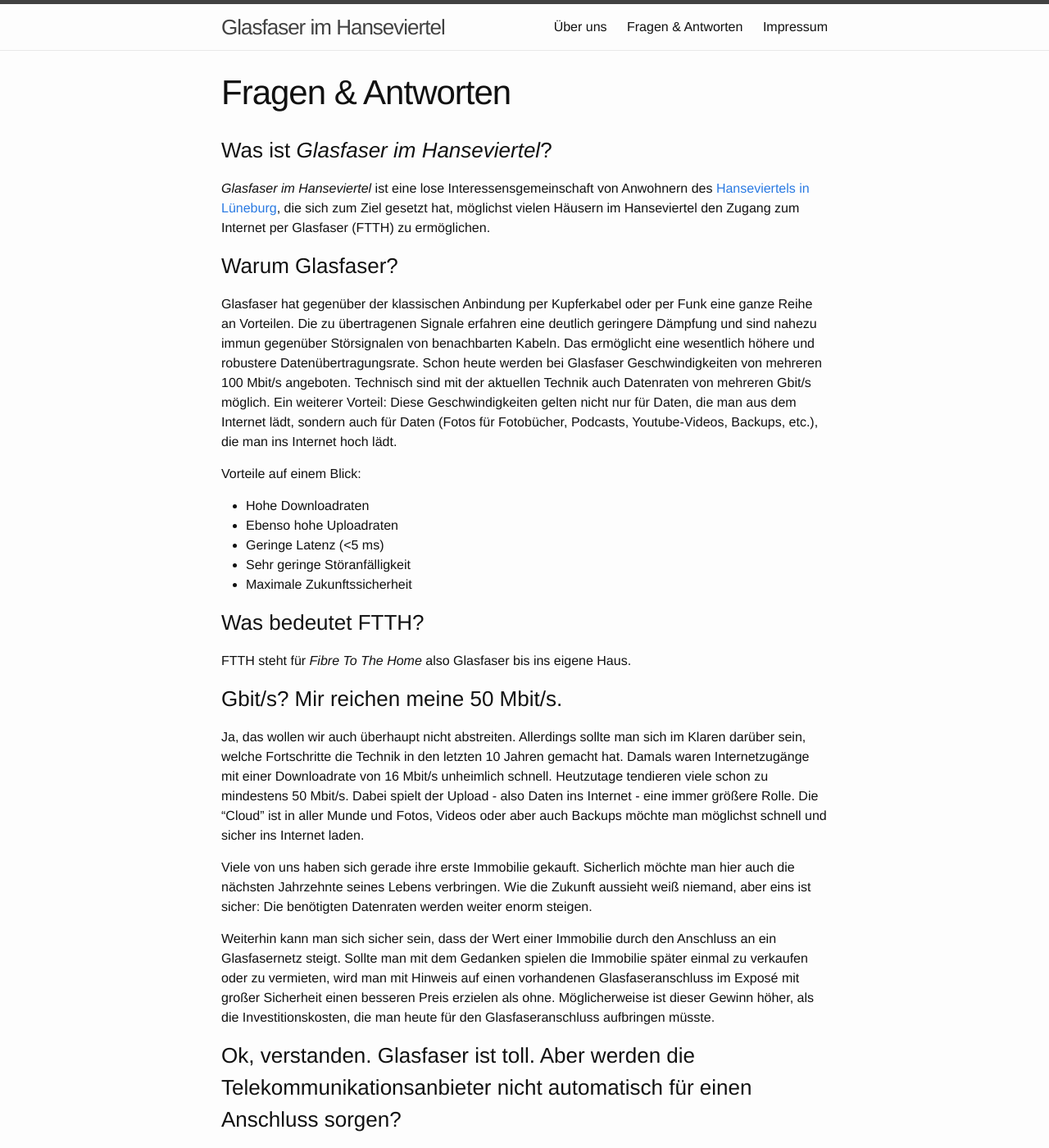
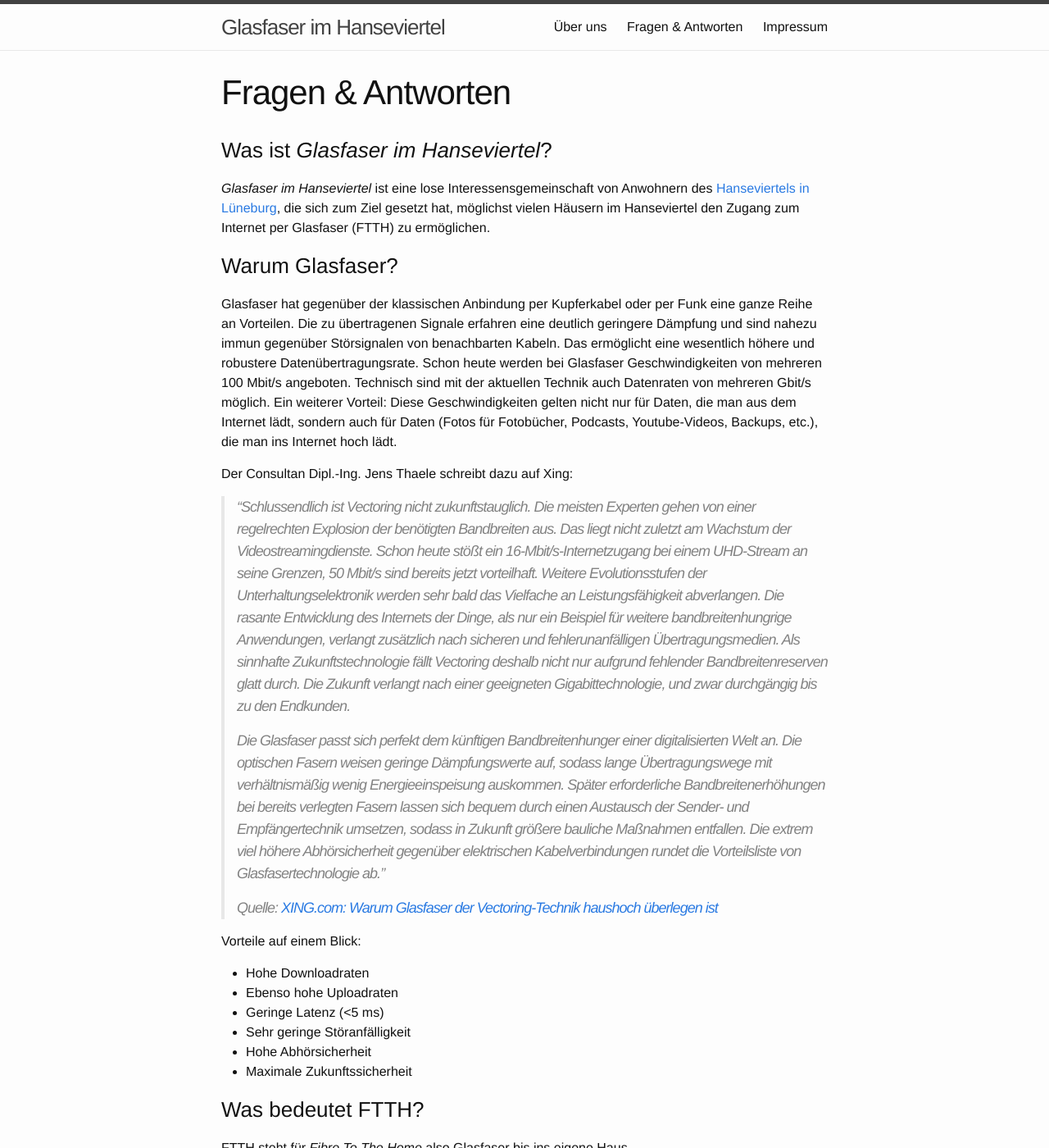
Before and after one commit to marcsowen/glasfaser-im-hanseviertel, a Jekyll site: the page built from website/faq.md, in a window 1280 px wide and 1400 px high. Shown: the whole window at 82% size. Built offline with Jekyll 4.4.1, drawn with Linux system fonts in a browser that asks for light colours.

Commit message:
Zitat XING-Artikel hinzugefügt.

```diff
--- a/website/faq.md
+++ b/website/faq.md
@@ -24,12 +24,39 @@ Geschwindigkeiten gelten nicht nur für Daten, die man aus dem Internet lädt,
 sondern auch für Daten (Fotos für Fotobücher, Podcasts, Youtube-Videos, Backups,
 etc.), die man ins Internet hoch lädt.
 
+Der Consultan Dipl.-Ing. Jens Thaele schreibt dazu auf Xing:
+
+> "Schlussendlich ist Vectoring nicht zukunftstauglich. Die meisten Experten
+gehen von einer regelrechten Explosion der benötigten Bandbreiten aus. Das liegt
+nicht zuletzt am Wachstum der Videostreamingdienste. Schon heute stößt ein
+16-Mbit/s-Internetzugang bei einem UHD-Stream an seine Grenzen, 50 Mbit/s sind
+bereits jetzt vorteilhaft. Weitere Evolutionsstufen der Unterhaltungselektronik
+werden sehr bald das Vielfache an Leistungsfähigkeit abverlangen. Die rasante
+Entwicklung des Internets der Dinge, als nur ein Beispiel für weitere
+bandbreitenhungrige Anwendungen, verlangt zusätzlich nach sicheren und
+fehlerunanfälligen Übertragungsmedien. Als sinnhafte Zukunftstechnologie fällt
+Vectoring deshalb nicht nur aufgrund fehlender Bandbreitenreserven glatt durch.
+Die Zukunft verlangt nach einer geeigneten Gigabittechnologie, und zwar
+durchgängig bis zu den Endkunden.
+>
+> Die Glasfaser passt sich perfekt dem künftigen Bandbreitenhunger einer
+digitalisierten Welt an. Die optischen Fasern weisen geringe Dämpfungswerte auf,
+sodass lange Übertragungswege mit verhältnismäßig wenig Energieeinspeisung
+auskommen. Später erforderliche Bandbreitenerhöhungen bei bereits verlegten
+Fasern lassen sich bequem durch einen Austausch der Sender- und Empfängertechnik
+umsetzen, sodass in Zukunft größere bauliche Maßnahmen entfallen. Die extrem
+viel höhere Abhörsicherheit gegenüber elektrischen Kabelverbindungen rundet die
+Vorteilsliste von Glasfasertechnologie ab."
+>
+> Quelle: [XING.com: Warum Glasfaser der Vectoring-Technik haushoch überlegen ist](https://www.xing.com/news/klartext/warum-glasfaser-der-vectoring-technik-haushoch-uberlegen-ist-519){:target="_blank"}
+
 Vorteile auf einem Blick:
 
 * Hohe Downloadraten
 * Ebenso hohe Uploadraten
 * Geringe Latenz (<5 ms)
 * Sehr geringe Störanfälligkeit
+* Hohe Abhörsicherheit
 * Maximale Zukunftssicherheit
 
 ### Was bedeutet FTTH?
```
